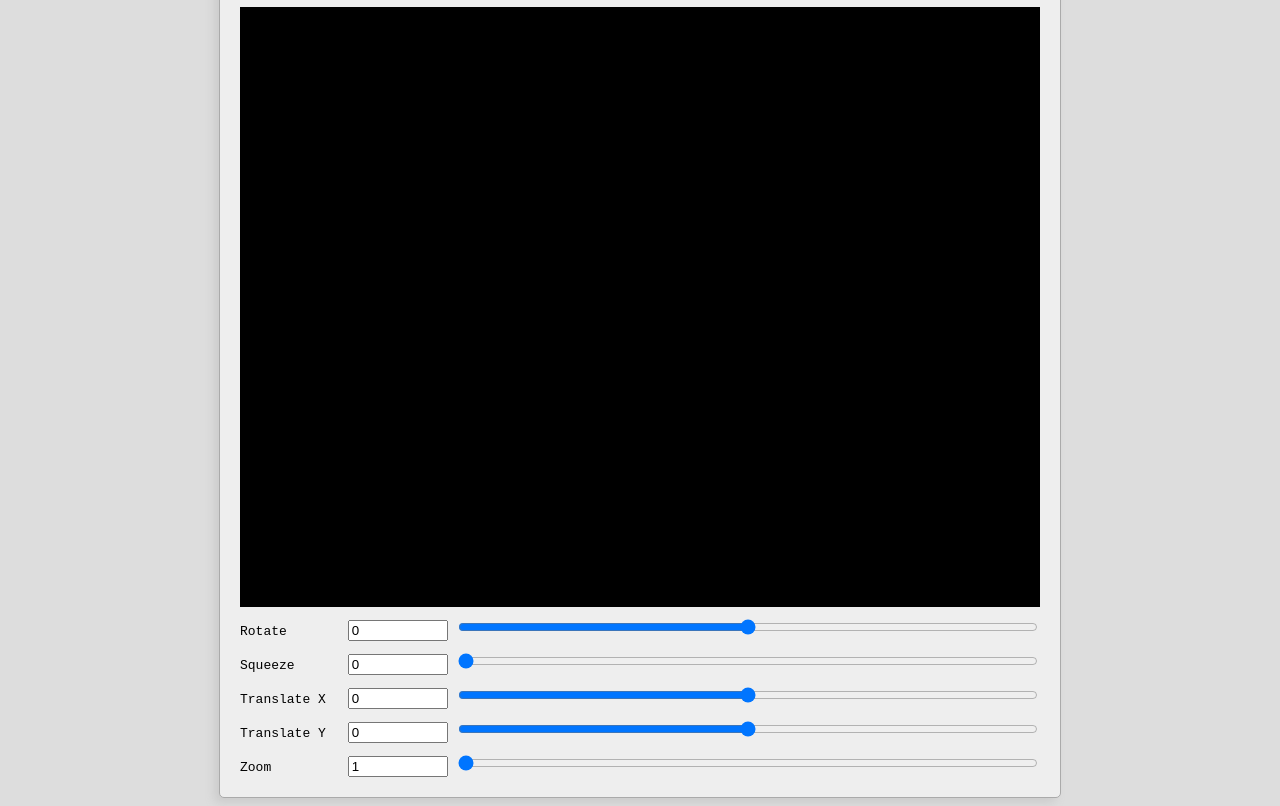
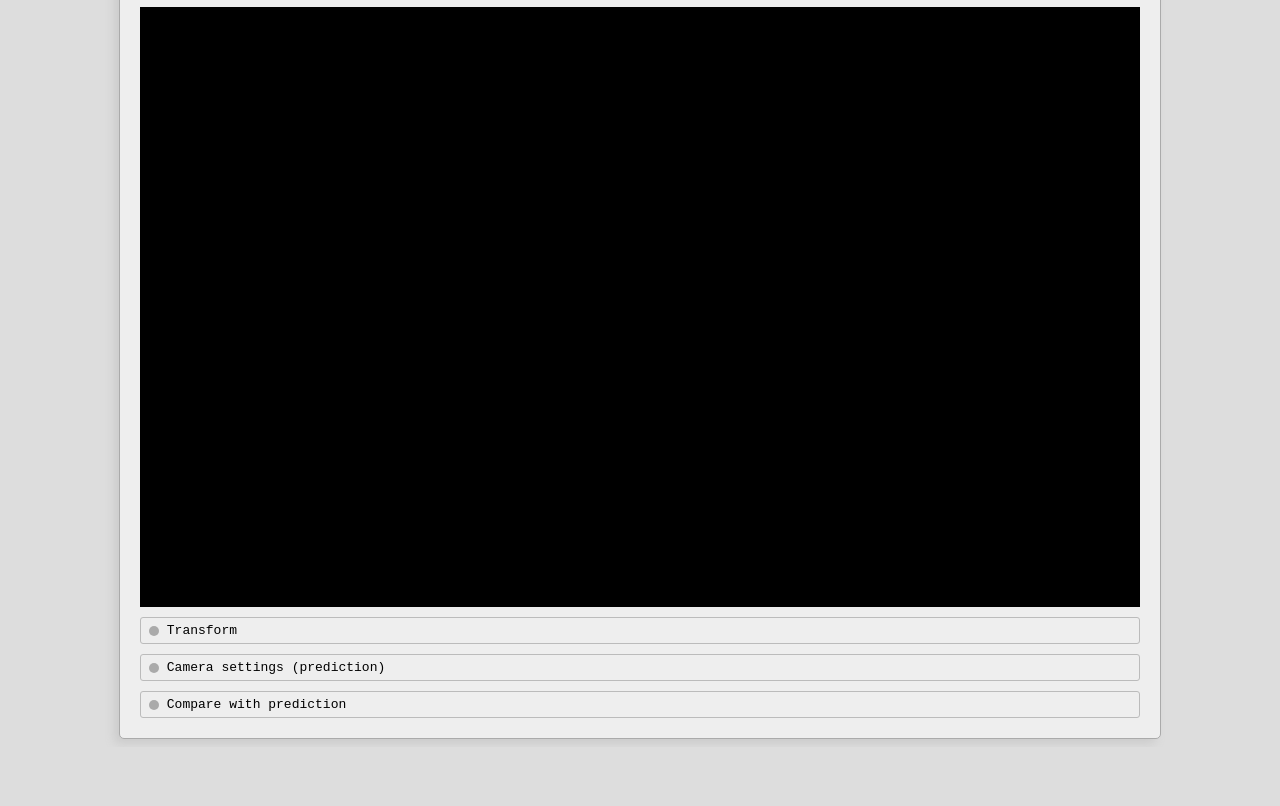
Before and after one commit to onlinebacon/curve-checker, a plain HTML site: page index.html in a window 1280 px wide. Shown: the part 114-920 px from the top of the page. After the commit the page ends 861 px from the top, so only its background shows below. Drawn offline with Linux system fonts and the light colour scheme.

Commit message:
Update tool

```diff
--- a/css/style.css
+++ b/css/style.css
@@ -13,17 +13,21 @@ div.main {
 	box-shadow: -5px 5px 10px #ccc;
 }
 input[type=range] {
-	width: 580px;
+	width: 745px;
 }
 input[type=number] {
-	width: 100px;
+	width: 85px;
+	font-family: monospace;
+	font-size: 12px;
 }
 div.label {
 	display: inline-block;
-	width: 100px;
+	width: 125px;
+	font-size: 12px;
 }
 div.field {
-	margin-top: 10px;
+	margin-top: 5px;
+	margin-bottom: 5px;
 }
 div.input-file-container {
 	border: 1px solid #ccc;
@@ -36,3 +40,42 @@ div.title {
 	margin-bottom: 10px;
 	text-shadow: -2px 2px 4px #ccc;
 }
+div.fields-container {
+	margin-top: 10px;
+	border: 1px solid #bbb;
+	border-radius: 3px;
+}
+div.fields-container .content {
+	background-color: #fff;
+	padding: 5px 10px 5px 10px;
+}
+div.fields-container .container-header {
+	height: 25px;
+}
+div.fields-container .container-header .container-title,
+div.container-header .toggle {
+	display: inline-block;
+	vertical-align: top;
+}
+div.fields-container .container-header .container-title {
+	margin-top: 5px;
+	margin-left: 0px;
+}
+div.container-header .toggle {
+	width: 10px;
+	height: 10px;
+	background-color: #444;
+	margin-top: 8px;
+	margin-left: 8px;
+	border-radius: 50%;
+	cursor: pointer;
+}
+div.fields-container.closed .container-header .toggle {
+	background-color: #aaa;
+}
+div.fields-container.closed .content {
+	display: none;
+}
+canvas {
+	background-color: #000;
+}
--- a/index.html
+++ b/index.html
@@ -1,5 +1,6 @@
 <html>
 	<head>
+		<title>Curve Checker</title>
 		<script type="module" src="js/main.js"></script>
 		<link rel="stylesheet" href="css/style.css">
 	</head>
@@ -15,14 +16,34 @@
 				<input type="file">
 			</div>
 			<div class="canvas-container">
-				<canvas width="800" height="600"></canvas>
+				<canvas width="1000" height="600"></canvas>
 			</div>
-			<div class="fields-container">
-				<div class="field" style="display:none;">
-					<div class="label"></div>
-					<input type="number">
-					<input type="range">
+			<div class="fields-container transform closed">
+				<div class="container-header">
+					<div class="toggle off"></div>
+					<div class="container-title">Transform</div>
 				</div>
+				<div class="content">
+					<div class="field" style="display:none;">
+						<div class="label"></div>
+						<input type="number">
+						<input type="range">
+					</div>
+				</div>
+			</div>
+			<div class="fields-container camera closed">
+				<div class="container-header">
+					<div class="toggle off"></div>
+					<div class="container-title">Camera settings (prediction)</div>
+				</div>
+				<div class="content"></div>
+			</div>
+			<div class="fields-container compare closed">
+				<div class="container-header">
+					<div class="toggle off"></div>
+					<div class="container-title">Compare with prediction</div>
+				</div>
+				<div class="content"></div>
 			</div>
 		</div>
 	</body>
--- a/js/main.js
+++ b/js/main.js
@@ -1,187 +1,51 @@
-const canvas = document.querySelector('canvas');
-const gl = canvas.getContext('webgl2');
-const fixedWidth = 800;
-
-const loadImage = (src) => new Promise((done) => {
-	const img = document.createElement('img');
-	img.onload = () => done(img);
-	img.src = src;
-});
-
-gl.viewport(0, 0, canvas.width, canvas.height);
-gl.clearColor(0, 0, 0, 1);
-gl.pixelStorei(gl.UNPACK_FLIP_Y_WEBGL, true);
-
-const compileShader = (src, type) => {
-	const shader = gl.createShader(type);
-	gl.shaderSource(shader, src.trim());
-	gl.compileShader(shader);
-	const info = gl.getShaderInfoLog(shader);
-	if (info) throw new Error(info);
-	return shader;
-};
-
-const loadShader = async (name, type) => {
-	const url = `shaders/${name}.glsl`;
-	const res = await fetch(url);
-	const src = await res.text();
-	return compileShader(src, type);
-};
-
-const createProgram = (vertex, fragment) => {
-	const program = gl.createProgram();
-	gl.attachShader(program, vertex);
-	gl.attachShader(program, fragment);
-	gl.linkProgram(program);
-	gl.useProgram(program);
-	return program;
-};
-
-let texture;
-const createTexture = (img) => {
-	texture = gl.createTexture();
-	gl.bindTexture(gl.TEXTURE_2D, texture);
-	gl.texImage2D(gl.TEXTURE_2D, 0, gl.RGBA, gl.RGBA, gl.UNSIGNED_BYTE, img);
-	gl.generateMipmap(gl.TEXTURE_2D);
-	gl.texParameteri(gl.TEXTURE_2D, gl.TEXTURE_WRAP_S, gl.REPEAT);
-	gl.texParameteri(gl.TEXTURE_2D, gl.TEXTURE_MIN_FILTER, gl.LINEAR_MIPMAP_LINEAR);
-	gl.texParameteri(gl.TEXTURE_2D, gl.TEXTURE_MAG_FILTER, gl.LINEAR);
-	gl.texParameteri(gl.TEXTURE_2D, gl.TEXTURE_BASE_LEVEL, 0);
-	gl.texParameteri(gl.TEXTURE_2D, gl.TEXTURE_MAX_LOD, 2);
-};
-
-const updateTexture = (img) => {
-	if (texture === undefined) {
-		createTexture(img);
-	} else {
-		gl.texImage2D(gl.TEXTURE_2D, 0, gl.RGBA, gl.RGBA, gl.UNSIGNED_BYTE, img);
-		gl.generateMipmap(gl.TEXTURE_2D);
-	}
-};
-
-const createVertexArray = () => {
-	const attrArray = new Float32Array([
-		-1, -1,
-		-1, +1,
-		+1, +1,
-		+1, -1,
-	]);
-
-	const element = new Uint8Array([
-		0, 1, 3,
-		3, 1, 2,
-	]);
-
-	const vertexArray = gl.createVertexArray();
-	gl.bindVertexArray(vertexArray);
-
-	const attrBuffer = gl.createBuffer();
-	gl.bindBuffer(gl.ARRAY_BUFFER, attrBuffer);
-	gl.bufferData(gl.ARRAY_BUFFER, attrArray, gl.STATIC_DRAW);
-	gl.vertexAttribPointer(0, 2, gl.FLOAT, false, attrArray.BYTES_PER_ELEMENT*2, 0);
-	gl.enableVertexAttribArray(0);
-
-	const elementBuffer = gl.createBuffer();
-	gl.bindBuffer(gl.ELEMENT_ARRAY_BUFFER, elementBuffer);
-	gl.bufferData(gl.ELEMENT_ARRAY_BUFFER, element, gl.STATIC_DRAW);
-};
-
-const renderFrame = () => {
-	gl.clear(gl.COLOR_BUFFER_BIT | gl.DEPTH_BUFFER_BIT);
-	gl.drawElements(gl.TRIANGLES, 6, gl.UNSIGNED_BYTE, 0);
-};
-
-let program;
-const locations = {};
-const setUniforms = (object) => {
-	for (let key in object) {
-		const value = object[key];
-		const location = (
-			(locations[key]) ??
-			(locations[key] = gl.getUniformLocation(program, key))
-		);
-		gl.uniform1f(location, value);
-	}
-};
-
-const defaultUniforms = {
-	screen_ratio: canvas.width/canvas.height,
-	rotate: 0,
-	squeeze: 0,
-	translate_x: 0,
-	translate_y: 0,
-	scale: 1,
-};
-
-const main = async () => {
-	const vertex = await loadShader('vertex', gl.VERTEX_SHADER);
-	const fragment = await loadShader('fragment', gl.FRAGMENT_SHADER);
-	program = createProgram(vertex, fragment);
-	createVertexArray();
-	setUniforms(defaultUniforms);
-	renderFrame();
-};
-
-main().catch(console.error);
+import * as WebglRenderer from './webgl-renderer.js';
 
 const fieldSample = document.querySelector('div.field');
 fieldSample.remove();
 fieldSample.removeAttribute('style');
 
 const fields = [
-	{ uniform: 'rotate', label: 'Rotate', min: -180, max: 180, step: 0.1 },
-	{ uniform: 'squeeze', label: 'Squeeze', min: 0, max: 1, step: 0.01 },
-	{ uniform: 'translate_x', label: 'Translate X', min: -1, max: 1, step: 0.01 },
-	{ uniform: 'translate_y', label: 'Translate Y', min: -1, max: 1, step: 0.01 },
-	{ uniform: 'scale', label: 'Zoom', min: 1, max: 100, ini: 1, step: 0.5 },
+	{ container: 'transform', uniform: 'rotate', label: 'Rotate', min: -180, max: 18, ini: 0 },
+	{ container: 'transform', uniform: 'squeeze', label: 'Squeeze', min: 0, max: 1, ini: 0 },
+	{ container: 'transform', uniform: 'translate_x', label: 'Translate X', min: -1, max: 1, ini: 0 },
+	{ container: 'transform', uniform: 'translate_y', label: 'Translate Y', min: -1, max: 1, ini: 0 },
+	{ container: 'transform', uniform: 'scale', label: 'Zoom', min: 1, max: 30, ini: 1 },
+	{ container: 'camera', uniform: 'camera_height', label: 'Height (meters)', min: 0, max: 1e5, ini: 10e3 },
+	{ container: 'camera', uniform: 'sensor_width', label: 'Sensor width (mm)', min: 1, max: 100, ini: 36 },
+	{ container: 'camera', uniform: 'focal_length', label: 'Focal length (mm)', min: 1, max: 1000, ini: 50 },
+	{ container: 'camera', uniform: 'dip', label: 'Dip angle', min: -90, max: 90, ini: 0 },
+	{ container: 'camera', uniform: 'roll', label: 'Rotation', min: -90, max: 90, ini: 0 },
+	{ container: 'compare', uniform: 'prediction_opacity', label: 'Opacity', min: 0, max: 1, ini: 0 },
+	{ container: 'compare', uniform: 'slider_offset', label: 'Slidder', min: -1, max: 1, ini: -1 },
 ];
 
-const mainDiv = document.querySelector('.main');
-for (const field of fields) {
+const addField = (field) => {
+	const selector = `.fields-container.${field.container} .content`;
+	const target = document.querySelector(selector);
 	const div = fieldSample.cloneNode(true);
 	div.querySelector('.label').innerText = field.label;
-	mainDiv.appendChild(div);
+	target.appendChild(div);
 	const input = div.querySelector('input[type=number]');
 	const range = div.querySelector('input[type=range]');
-	input.value = field.ini ?? 0;
-	range.value = field.ini ?? 0;
+	const ini = field.ini;
 	const update = function() {
 		const val = this.value*1;
 		input.value = val;
 		range.value = val;
-		setUniforms({ [field.uniform]: val });
-		renderFrame();
+		WebglRenderer.setUniform({ [field.uniform]: val });
+		WebglRenderer.renderFrame();
 	};
 	for (const e of [ input, range ]) {
 		e.oninput = update;
 		e.setAttribute('max', field.max);
 		e.setAttribute('min', field.min);
-		e.setAttribute('step', field.step);
+		e.setAttribute('step', 0.01);
+		e.value = ini;
 	}
-}
-
-const resizeCanvas = (width, height) => {
-	canvas.width = width;
-	canvas.height = height;
-	gl.viewport(0, 0, width, height);
-	setUniforms({ screen_ratio: width/height });
+	WebglRenderer.setUniform({ [field.uniform]: ini });
 };
 
-const applyImageDimentions = (img) => {
-	const width = img.width;
-	const height = img.height;
-	const ratio = width/height;
-	const screen_width = fixedWidth;
-	const screen_height = Math.round(fixedWidth/ratio);
-	resizeCanvas(screen_width, screen_height);
-};
-
-const updateImage = (img) => {
-	applyImageDimentions(img);
-	updateTexture(img);
-	renderFrame();
-};
-
+const bindInputFile = () => {
 	const inputFile = document.querySelector('input[type=file]');
 	inputFile.onchange = () => {
 		const files = inputFile.files;
@@ -190,12 +54,39 @@ inputFile.onchange = () => {
 			reader.onload = function () {
 				const img = document.createElement('img');
 				img.onload = () => {
-				updateImage(img);
-				renderFrame();
+					WebglRenderer.updateImage(img);
+					WebglRenderer.updateRender();
 				};
 				img.src = reader.result;
 			}
 			reader.readAsDataURL(files[0]);
-		files.length = 0;
+			inputFile.value = '';
+		};
+	};
+};
+
+const bindToggleButton = () => {
+	document.body.onclick = e => {
+		const target = e.target;
+		if (!target.matches('.toggle')) {
+			return;
 		}
+		let container = target;
+		while (container && !container.matches('.fields-container')) {
+			container = container.parentElement;
+		}
+		let classes = container.getAttribute('class').trim().split(/\s+/);
+		if (classes.includes('closed')) {
+			classes = classes.filter(cls => cls !== 'closed');
+		} else {
+			classes.push('closed');
+		}
+		container.setAttribute('class', classes.join(' '));
 	};
+};
+
+bindInputFile();
+bindToggleButton();
+WebglRenderer.init().then(() => {
+	fields.forEach(addField);
+});
--- /dev/null
+++ b/js/webgl-renderer.js
@@ -0,0 +1,146 @@
+const canvas = document.querySelector('canvas');
+const gl = canvas.getContext('webgl2');
+const fixedWidth = 1000;
+
+gl.clearColor(0, 0, 0, 1);
+gl.pixelStorei(gl.UNPACK_FLIP_Y_WEBGL, true);
+
+const compileShader = (src, type) => {
+	const shader = gl.createShader(type);
+	gl.shaderSource(shader, src.trim());
+	gl.compileShader(shader);
+	const info = gl.getShaderInfoLog(shader);
+	if (info) throw new Error(info);
+	return shader;
+};
+
+const loadShader = async (name, type) => {
+	const url = `shaders/${name}.glsl`;
+	const res = await fetch(url);
+	const src = await res.text();
+	return compileShader(src, type);
+};
+
+const createProgram = (vertex, fragment) => {
+	const program = gl.createProgram();
+	gl.attachShader(program, vertex);
+	gl.attachShader(program, fragment);
+	gl.linkProgram(program);
+	gl.useProgram(program);
+	return program;
+};
+
+let texture;
+const createTexture = (img) => {
+	texture = gl.createTexture();
+	gl.bindTexture(gl.TEXTURE_2D, texture);
+	gl.texImage2D(gl.TEXTURE_2D, 0, gl.RGBA, gl.RGBA, gl.UNSIGNED_BYTE, img);
+	gl.generateMipmap(gl.TEXTURE_2D);
+	gl.texParameteri(gl.TEXTURE_2D, gl.TEXTURE_WRAP_S, gl.REPEAT);
+	gl.texParameteri(gl.TEXTURE_2D, gl.TEXTURE_MIN_FILTER, gl.LINEAR_MIPMAP_LINEAR);
+	gl.texParameteri(gl.TEXTURE_2D, gl.TEXTURE_MAG_FILTER, gl.LINEAR);
+	gl.texParameteri(gl.TEXTURE_2D, gl.TEXTURE_BASE_LEVEL, 0);
+	gl.texParameteri(gl.TEXTURE_2D, gl.TEXTURE_MAX_LOD, 2);
+};
+
+const updateTexture = (img) => {
+	if (texture === undefined) {
+		createTexture(img);
+	} else {
+		gl.texImage2D(gl.TEXTURE_2D, 0, gl.RGBA, gl.RGBA, gl.UNSIGNED_BYTE, img);
+		gl.generateMipmap(gl.TEXTURE_2D);
+	}
+};
+
+let elementLength;
+const createVertexArray = () => {
+	const attrArray = new Float32Array([
+		-1, -1, 0,   // 0
+		-1,  1, 0,   // 1
+		 0, -1, 0,   // 2
+		 0,  1, 0,   // 3
+
+		 0, -1, 1, // 4
+		 0,  1, 1, // 5
+		 1, -1, 1, // 6
+		 1,  1, 1, // 7
+	]);
+
+	const element = new Uint8Array([
+		0, 1, 2,
+		2, 1, 3,
+		4, 5, 6,
+		6, 5, 7,
+	]);
+
+	elementLength = element.length;
+
+	const vertexArray = gl.createVertexArray();
+	gl.bindVertexArray(vertexArray);
+
+	const attrBuffer = gl.createBuffer();
+	gl.bindBuffer(gl.ARRAY_BUFFER, attrBuffer);
+	gl.bufferData(gl.ARRAY_BUFFER, attrArray, gl.STATIC_DRAW);
+
+	const floatSize = attrArray.BYTES_PER_ELEMENT;
+	const stride = floatSize*3;
+	gl.vertexAttribPointer(0, 2, gl.FLOAT, false, stride, floatSize*0);
+	gl.vertexAttribPointer(1, 1, gl.FLOAT, false, stride, floatSize*2);
+
+	gl.enableVertexAttribArray(0);
+	gl.enableVertexAttribArray(1);
+
+	const elementBuffer = gl.createBuffer();
+	gl.bindBuffer(gl.ELEMENT_ARRAY_BUFFER, elementBuffer);
+	gl.bufferData(gl.ELEMENT_ARRAY_BUFFER, element, gl.STATIC_DRAW);
+};
+
+let program;
+const locations = {};
+const defaultUniforms = { earth_radius: 6371e3 };
+
+const resizeCanvas = (width, height) => {
+	canvas.width = width;
+	canvas.height = height;
+	gl.viewport(0, 0, width, height);
+	setUniform({ screen_ratio: width/height });
+};
+
+const applyImageDimentions = (img) => {
+	const width = img.width;
+	const height = img.height;
+	const ratio = width/height;
+	const screen_width = fixedWidth;
+	const screen_height = Math.round(fixedWidth/ratio);
+	resizeCanvas(screen_width, screen_height);
+};
+
+export const renderFrame = () => {
+	gl.clear(gl.COLOR_BUFFER_BIT | gl.DEPTH_BUFFER_BIT);
+	gl.drawElements(gl.TRIANGLES, elementLength, gl.UNSIGNED_BYTE, 0);
+};
+
+export const setUniform = (object) => {
+	for (let key in object) {
+		const value = object[key];
+		const location = (
+			(locations[key]) ??
+			(locations[key] = gl.getUniformLocation(program, key))
+		);
+		gl.uniform1f(location, value);
+	}
+};
+
+export const updateImage = (img) => {
+	applyImageDimentions(img);
+	updateTexture(img);
+	renderFrame();
+};
+
+export const init = async () => {
+	const vertex = await loadShader('vertex', gl.VERTEX_SHADER);
+	const fragment = await loadShader('fragment', gl.FRAGMENT_SHADER);
+	program = createProgram(vertex, fragment);
+	createVertexArray();
+	setUniform(defaultUniforms);
+};
--- a/shaders/fragment.glsl
+++ b/shaders/fragment.glsl
@@ -2,11 +2,78 @@
 precision highp float;
 
 in vec2 uv;
+in float mixVal;
 
 out vec4 FragColor;
 
+uniform float screen_ratio;
+uniform float earth_radius;
+uniform float camera_height;
+uniform float sensor_width;
+uniform float focal_length;
+uniform float dip;
+uniform float roll;
+uniform float prediction_opacity;
+
 uniform sampler2D tex;
 
+const float pi = 3.141592653589793;
+const vec3 sky_color =   vec3(0.5, 0.7, 1.0);
+const vec3 earth_color = vec3(0.0, 0.4, 0.8);
+
+vec4 textureColor() {
+	return texture(tex, uv);
+}
+
+vec4 predictionColor() {
+
+	// Restore coord from UV
+	vec2 coord = uv*2.0 - vec2(1.0, 1.0);
+
+    // Rate in which the ray gets away from the line of sight
+    float slope_x = sensor_width/2.0/focal_length;
+    float slope_y = slope_x/screen_ratio;
+
+    // Camera is above the earth in the y axis
+    vec3 camera_pos = vec3(0.0, earth_radius + camera_height, 0.0);
+
+    // Turn degrees into radians
+    float dipRadians  = dip  * pi/180.0;
+    float rollRadians = roll * pi/180.0;
+
+    // Ray from the camera to the direction of the current pixel
+    vec3 ray_dir = normalize(vec3(coord.x*slope_x, coord.y*slope_y, -1.0));
+
+    // Rotate the ray clockwise (apply the roll)
+    ray_dir = ray_dir*mat3(
+		cos(rollRadians), sin(rollRadians), 0.0,
+		-sin(rollRadians), cos(rollRadians), 0.0,
+		0.0, 0.0, 1.0
+    );
+
+    // Tilt the ray down (apply the dip)
+    ray_dir = ray_dir*mat3(
+        1.0,       0.0,      0.0,
+        0.0,  cos(dipRadians), sin(dipRadians),
+        0.0, -sin(dipRadians), cos(dipRadians)
+    );
+
+    // t of closest point to the center of the earth in the ray line
+    float t = dot(ray_dir, - camera_pos);
+
+    // Closest point to the center of the earth in the ray line
+    vec3 closest = camera_pos + ray_dir*t;
+
+    // Closest distance between the ray and the center of the earth
+    float dist = length(closest);
+
+    if (dist > earth_radius || t < 0.0) {
+        return vec4(sky_color, 1.0);
+    } else {
+        return vec4(earth_color, 1.0);
+    }
+}
+
 void main() {
-    FragColor = texture(tex, uv);
+    FragColor = mix(textureColor(), predictionColor(), mixVal*prediction_opacity);
 }
--- a/shaders/vertex.glsl
+++ b/shaders/vertex.glsl
@@ -2,8 +2,10 @@
 precision highp float;
 
 layout (location = 0) in vec2 vertex;
-out vec2 coord;
+layout (location = 1) in float inputMixVal;
+
 out vec2 uv;
+out float mixVal;
 
 uniform float screen_ratio;
 uniform float rotate;
@@ -11,6 +13,7 @@ uniform float squeeze;
 uniform float translate_x;
 uniform float translate_y;
 uniform float scale;
+uniform float slider_offset;
 
 const float pi = 3.141592653689793;
 
@@ -24,14 +27,21 @@ vec2 rotateVec(vec2 coord, float radians) {
 }
 
 void main() {
-	coord = vertex;
-	uv = (vertex + 1.0)/2.0;
-	vec2 pos = vertex;
+
+	vec2 coord = vertex;
+	float isSlidder = 1.0 - abs(coord.x);
+	coord.x += slider_offset*isSlidder;
+
+	uv = (coord + 1.0)/2.0;
+	mixVal = inputMixVal;
+
+	vec2 pos = coord;
 	pos.x *= screen_ratio;
 	pos = rotateVec(pos, rotate/180.0*pi);
 	pos.x /= screen_ratio;
 	pos.x *= 1.0 - squeeze;
 	pos += vec2(translate_x, translate_y);
 	pos *= scale;
+
 	gl_Position = vec4(pos, 0.0, 1.0);
 }
```
Lines whose indentation alone changed are shown as unchanged.
